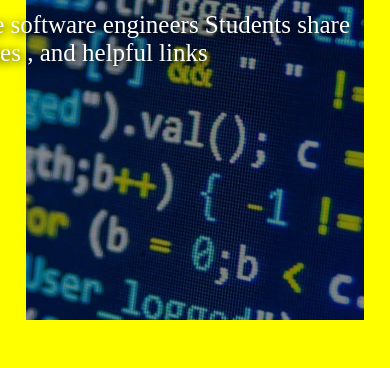
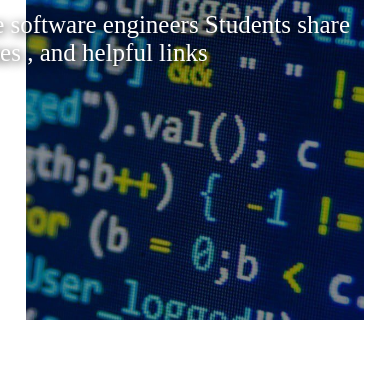
Before and after one commit to Tahani7687/ByteBloom, a plain HTML site: page index.html in a window 390 px wide. Shown: the part 476-844 px from the top of the page. Drawn offline with Linux system fonts and the light colour scheme.

Commit message:
Fix HTML structure

```diff
--- a/index.html
+++ b/index.html
@@ -1,3 +1,5 @@
+<!DOCTYPE html>
+<html lang="en">
 <head>
     <title>ByteBloom</title>
     <menta name="viewport" content="width=device-width, initial-scale=1.0">
@@ -98,3 +100,4 @@
 </div>
 </div>
 </body>
+</html>
--- a/responsive.css
+++ b/responsive.css
@@ -1,7 +1,6 @@
 @media (max-width:1024px) {
     body {
         padding: 25px;
-        background : yellow;
     }
     h1 {
         font-size: 36px;
```
Also changed, not shown: search.html (+3 -0 lines).
